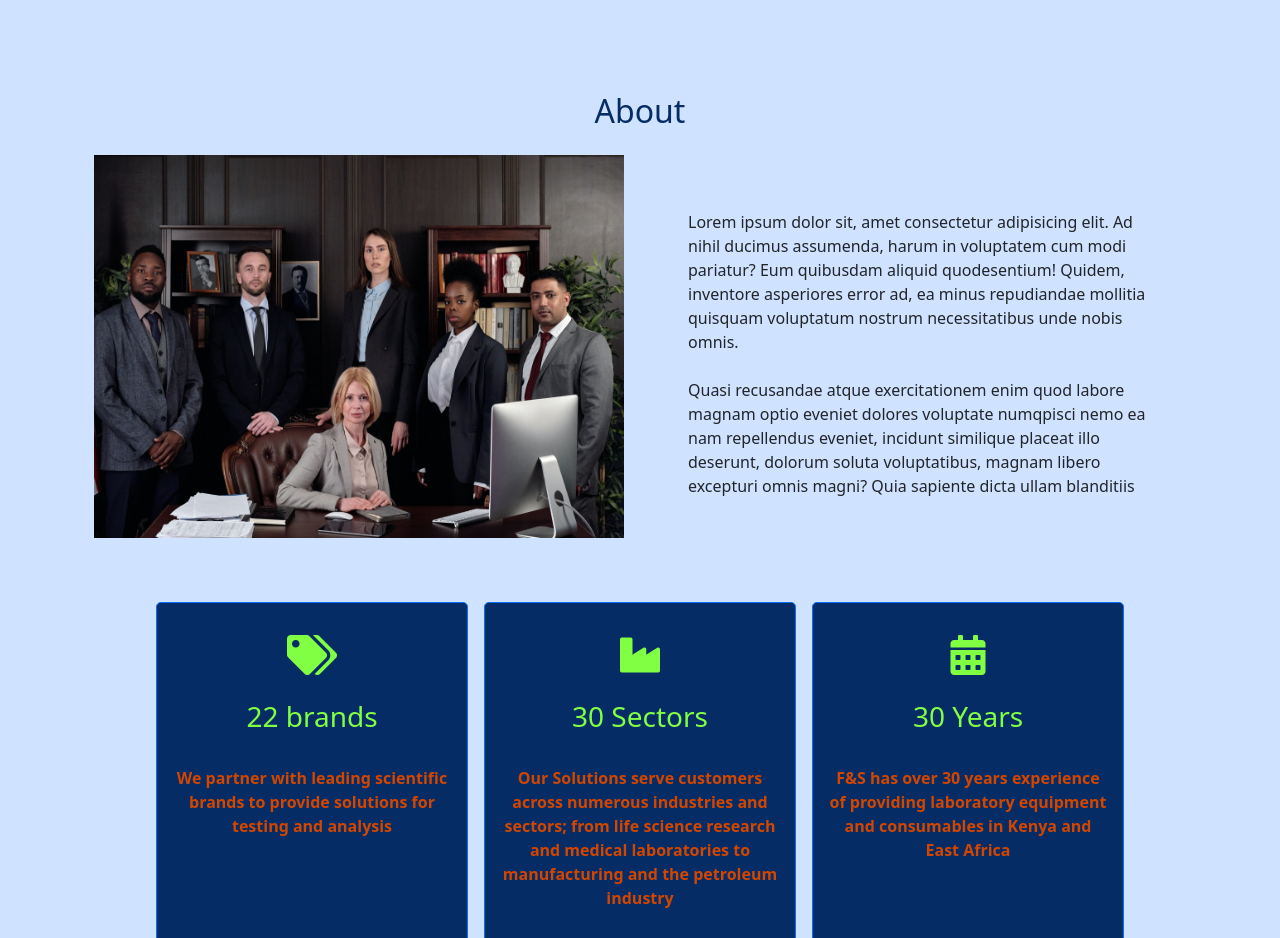
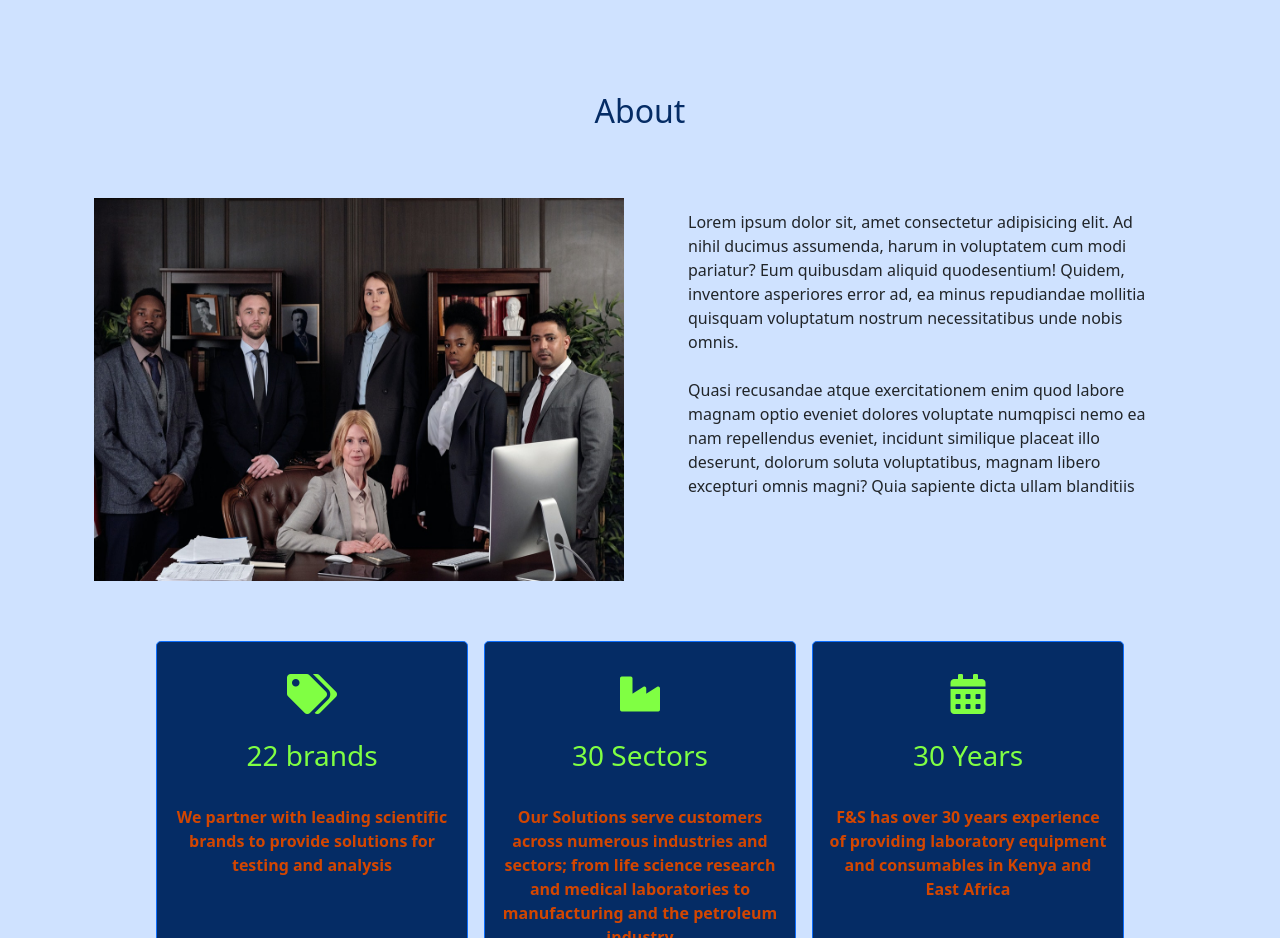
Before and after one commit to dreamhighcodestar/contenful, a Next.js app: page / in a window 1280 px wide. Shown: the part 820-1758 px from the top of the page. Built offline with nearby package versions, Linux system fonts and the light colour scheme.

Commit message:
Margin top on the staff image

```diff
--- a/Components/About.js
+++ b/Components/About.js
@@ -13,7 +13,7 @@ const About = () => {
       </h2>
       <div id="about-img-text" className="container">
         <div className="row justify-content-center pb-5">
-          <div className="d-flex flex-column justify-content-center col-sm-10 col-lg-6">
+          <div className="d-flex flex-column justify-content-center col-sm-10 col-lg-6 mt-5">
             <Image
               className="p-0 p-sm-1 p-md-2 m-1"
               src="/assets/staff.jpg"
```
